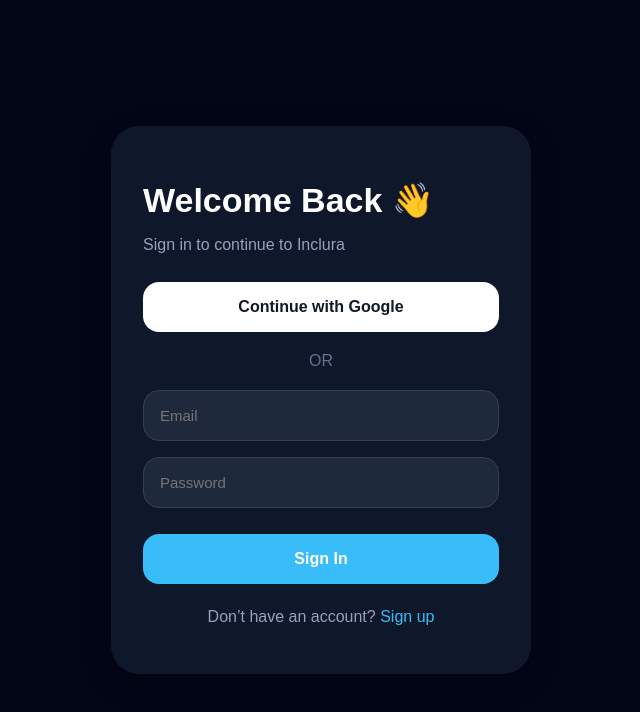
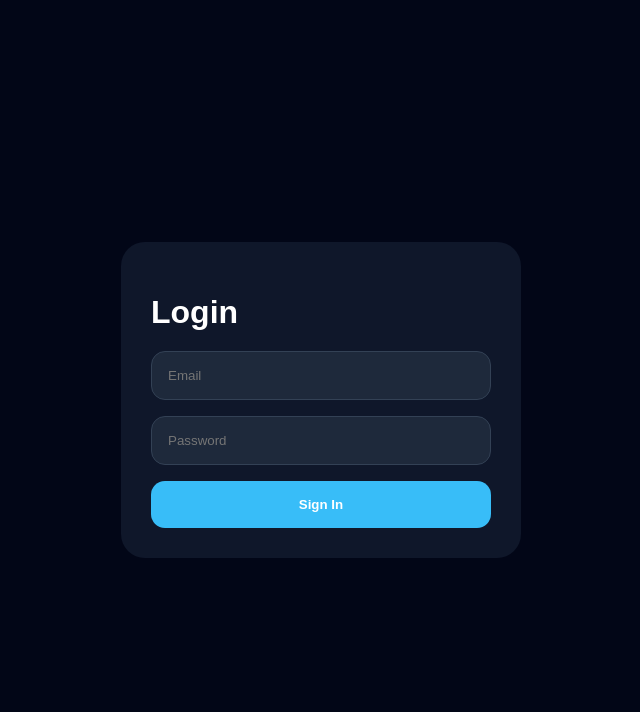
Before and after one commit to inclurah-png/inclura-web, a React (Vite) app: page /login in a window 1280 px wide. Shown: the top 712 px of the page, without its empty margins (319-959 px from the left). Built offline with nearby package versions, Linux system fonts and the light colour scheme; no server answers.

Commit message:
Update Login.jsx

```diff
--- a/src/pages/Login.jsx
+++ b/src/pages/Login.jsx
@@ -2,52 +2,28 @@ import { useState } from "react";
 
 import {
   signInWithEmailAndPassword,
-  signInWithPopup,
 } from "firebase/auth";
 
-import { auth, googleProvider } from "../firebase";
-
-import { useNavigate, Link } from "react-router-dom";
+import { auth } from "../firebase";
 
 function Login() {
-  const navigate = useNavigate();
-
   const [email, setEmail] = useState("");
 
   const [password, setPassword] = useState("");
 
-  const [loading, setLoading] = useState(false);
-
-  const handleLogin = async () => {
+  async function handleLogin() {
     try {
-      setLoading(true);
-
       await signInWithEmailAndPassword(
         auth,
         email,
         password
       );
 
-      navigate("/dashboard");
-    } catch (error) {
-      alert(error.message);
-    } finally {
-      setLoading(false);
-    }
-  };
-
-  const handleGoogleLogin = async () => {
-    try {
-      await signInWithPopup(
-        auth,
-        googleProvider
-      );
-
-      navigate("/dashboard");
+      alert("Login successful");
     } catch (error) {
       alert(error.message);
     }
-  };
+  }
 
   return (
     <div
@@ -58,65 +34,25 @@ function Login() {
         justifyContent: "center",
         alignItems: "center",
         padding: "24px",
-        fontFamily: "Arial, sans-serif",
       }}
     >
       <div
         style={{
           width: "100%",
-          maxWidth: "420px",
+          maxWidth: "400px",
           background: "#0f172a",
-          padding: "32px",
-          borderRadius: "28px",
-          boxShadow: "0 10px 30px rgba(0,0,0,0.3)",
+          padding: "30px",
+          borderRadius: "24px",
         }}
       >
         <h1
           style={{
             color: "white",
-            fontSize: "34px",
-            marginBottom: "10px",
-          }}
-        >
-          Welcome Back 👋
-        </h1>
-
-        <p
-          style={{
-            color: "#94a3b8",
-            marginBottom: "28px",
-          }}
-        >
-          Sign in to continue to Inclura
-        </p>
-
-        <button
-          onClick={handleGoogleLogin}
-          style={{
-            width: "100%",
-            padding: "16px",
-            borderRadius: "16px",
-            border: "none",
-            background: "white",
-            color: "#111827",
-            fontWeight: "700",
-            cursor: "pointer",
-            marginBottom: "20px",
-            fontSize: "16px",
-          }}
-        >
-          Continue with Google
-        </button>
-
-        <div
-          style={{
-            textAlign: "center",
-            color: "#64748b",
             marginBottom: "20px",
           }}
         >
-          OR
-        </div>
+          Login
+        </h1>
 
         <input
           type="email"
@@ -140,41 +76,10 @@ function Login() {
 
         <button
           onClick={handleLogin}
-          disabled={loading}
-          style={{
-            width: "100%",
-            padding: "16px",
-            borderRadius: "16px",
-            border: "none",
-            background: "#38bdf8",
-            color: "white",
-            fontWeight: "700",
-            cursor: "pointer",
-            fontSize: "16px",
-            marginTop: "10px",
-          }}
+          style={buttonStyle}
         >
-          {loading ? "Signing In..." : "Sign In"}
+          Sign In
         </button>
-
-        <p
-          style={{
-            textAlign: "center",
-            marginTop: "24px",
-            color: "#94a3b8",
-          }}
-        >
-          Don’t have an account?{" "}
-          <Link
-            to="/signup"
-            style={{
-              color: "#38bdf8",
-              textDecoration: "none",
-            }}
-          >
-            Sign up
-          </Link>
-        </p>
       </div>
     </div>
   );
@@ -183,14 +88,22 @@ function Login() {
 const inputStyle = {
   width: "100%",
   padding: "16px",
-  borderRadius: "16px",
+  marginBottom: "16px",
+  borderRadius: "14px",
   border: "1px solid #334155",
   background: "#1e293b",
   color: "white",
-  marginBottom: "16px",
-  outline: "none",
-  fontSize: "15px",
   boxSizing: "border-box",
 };
 
+const buttonStyle = {
+  width: "100%",
+  padding: "16px",
+  borderRadius: "14px",
+  border: "none",
+  background: "#38bdf8",
+  color: "white",
+  fontWeight: "700",
+};
+
 export default Login;
```
